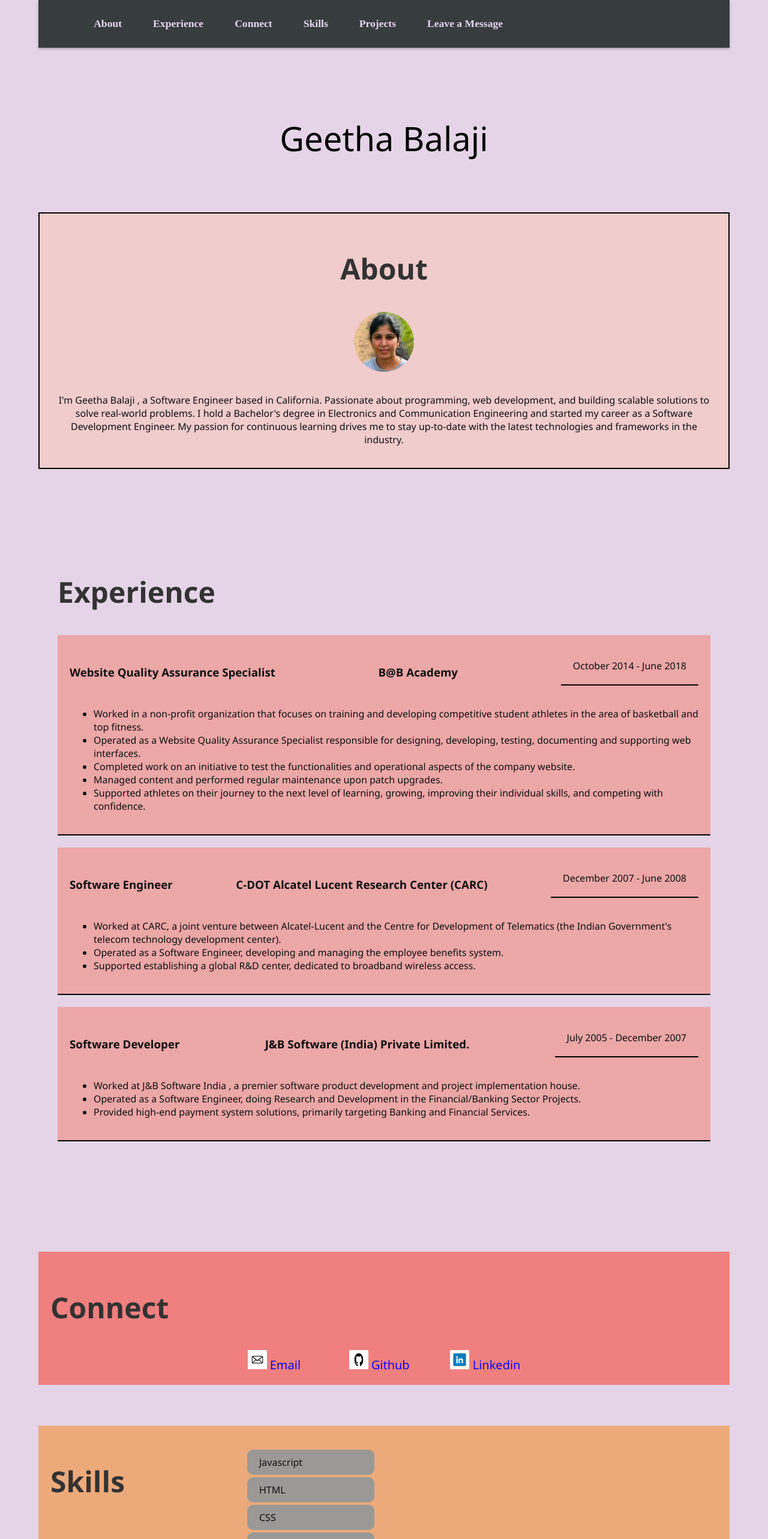
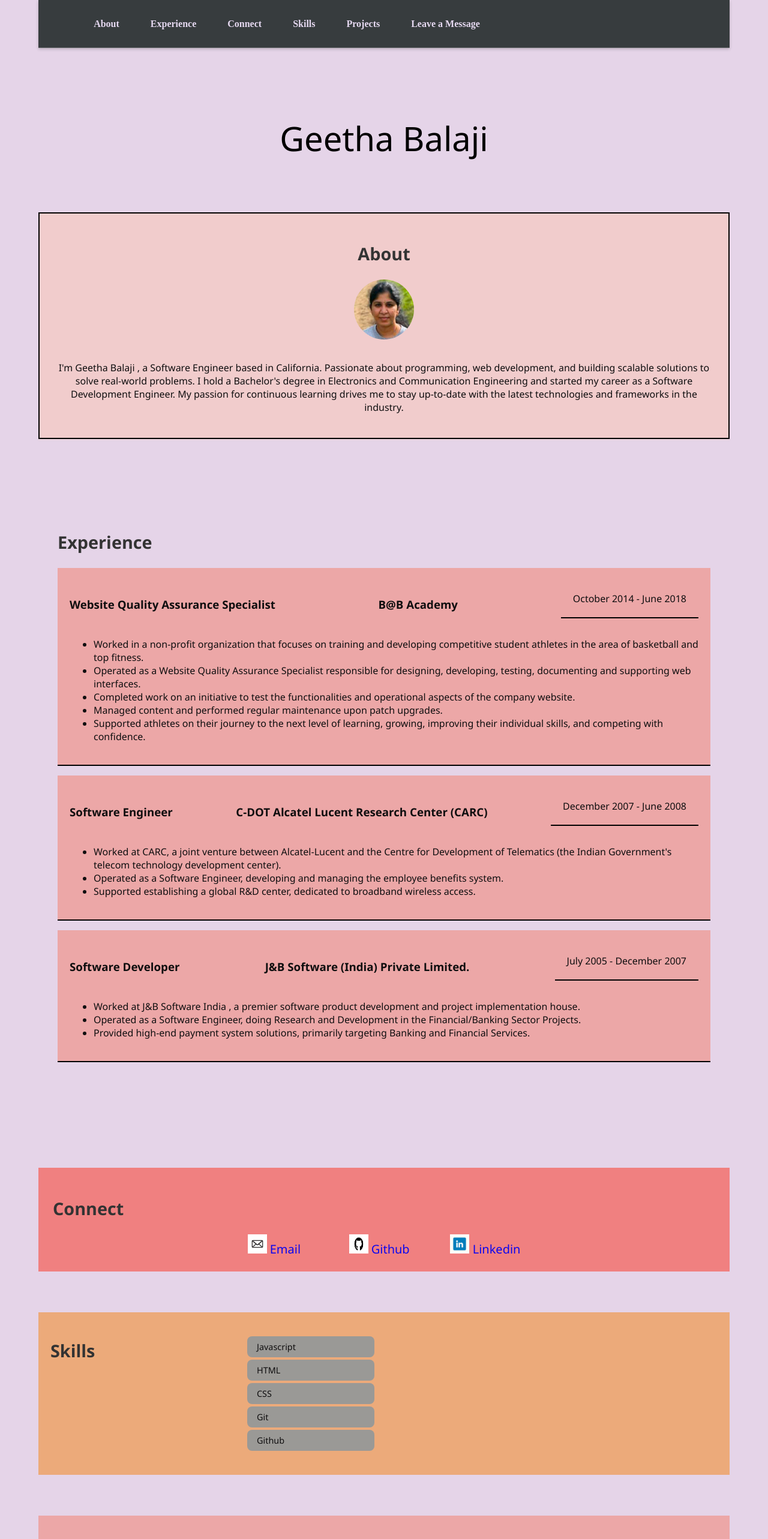
Before and after one commit to Geetha82/geetha-balaji-mars, a website: page index.html in a window 1280 px wide. Shown: the top 2566 px of the page at 60% size. Drawn offline with Linux system fonts and the light colour scheme; no server answers.

Commit message:
"Completed"

```diff
--- a/css/index.css
+++ b/css/index.css
@@ -18,13 +18,14 @@ body {
 
 h1 {
     text-align: center;
-    font-size: 3rem;
+    font-size: 2.2rem;
     font-weight: 100;
     color: rgb(69, 69, 71);
+    padding: 0 1rem;
 }
 
 h2 {
-    font-size: 3rem;
+    font-size: 1.8rem;
     /* Sets the size of the font */
     font-weight: bold;
     /* Sets how thick or thin characters in the font rendered */
@@ -33,9 +34,9 @@ h2 {
 }
 
 section {
-    margin: 1.25rem 0;
+    margin: 1rem 0;
     /* space between sections */
-    padding: 1rem 0.625rem;
+    padding: 1rem;
     /* padding around each section */
     scroll-margin-top: 5rem;
     /* Ensures that when a section is scrolled into view, it accounts for the height of the sticky header */
@@ -53,7 +54,7 @@ header {
     /* background color */
     color: rgb(230, 217, 241);
     /* text color */
-    padding: 1rem 0;
+    padding: 1rem 0.5rem;
     /* padding */
     z-index: 1000;
     /* Ensures the header is above other content */
@@ -62,7 +63,7 @@ header {
 }
 
 header li {
-    font-size: 1.1rem;
+    font-size: 1rem;
     flex-direction: column;
     /* Sets the font size for list items in the header */
 }
@@ -72,7 +73,7 @@ header nav ul {
     display: flex;
     flex-wrap: wrap;
     justify-content: center;
-    gap: 2rem;
+    gap: 1rem;
     padding: 0;
     margin: 0;
     width: 100%;
@@ -100,7 +101,7 @@ nav a:hover {
     box-shadow: 0 0.125rem 0.125rem rgba(237, 208, 208, 0.5);
     /* margin-left: auto;
     margin-right: auto; */
-    padding: 1.25rem;
+    padding: 1.5rem;
     margin: 0;
 }
 
@@ -122,14 +123,15 @@ nav a:hover {
     display: flex;
     flex-direction: column;
     /* Stack the header and description vertically */
-    margin-bottom: 1.25rem;
-    border-bottom: 0.125rem solid #020101;
+    margin-bottom: 1rem;
+    border-bottom: 2px solid #020101;
 }
 
 .experience-header-row {
     display: flex;
     justify-content: space-between;
     align-items: center;
+    flex-direction: column;
     /* Align items to the baseline */
 
 }
@@ -150,12 +152,13 @@ nav a:hover {
 
 #Skills li {
     list-style: none;
-    font-size: medium;
+    font-size: 0.9rem;
     background-color: rgb(154, 153, 150);
-    padding: 0.625rem 1.25rem;
-    border-radius: 0.625rem;
+    padding: 0.5rem 1rem;
+    border-radius: 0.5rem;
     margin: 0.25rem;
     justify-content: center;
+     border-radius: 0.5rem;
 }
 
 /* Project Section */
@@ -171,8 +174,7 @@ nav a:hover {
     padding: 0;
     margin: 0;
     display: grid;
-    /*  create a responsive grid without needing many media queries */
-    grid-template-columns: repeat(auto-fit, minmax(2515.625rem, 1fr));
+    grid-template-columns: 1fr;
     gap: 1.25rem;
 }
 
@@ -194,7 +196,7 @@ nav a:hover {
 /* Connect Section */
 #Connect {
     background-color: rgb(240, 128, 128);
-    padding: 1.25rem;
+    padding: 1.5rem;
     display: flex;
     flex-direction: column;
     /* Stack the header and description vertically */
@@ -211,7 +213,7 @@ nav a:hover {
     display: grid;
     grid-template-columns: 1fr;
     justify-content: space-evenly;
-    gap: 1.25rem;
+    gap: 1rem;
     padding: 0;
     list-style: none;
 }
@@ -231,7 +233,7 @@ nav a:hover {
     /* Adequate spacing between fields */
     padding: 1.5rem;
     /* margin: 1.25rem  auto; */
-    border: #000 solid 0.125rem;
+    border: #000 solid 2px;
 }
 
 #message-form label {
@@ -322,7 +324,7 @@ footer {
     }
 
     h1 {
-        font-size: 1.75rem;
+        font-size: 3rem;
         /* Change 1: Increase font size */
         color: #e75613;
         /* Change 2: Change color */
@@ -363,6 +365,9 @@ footer {
         background-color: #e75613;
     }
 
+    .experience-header-row { flex-direction: row; justify-content: space-between; }
+
+
     /* 4. Grid Layouts */
     #Skills,
     #Projects ul,
@@ -382,7 +387,7 @@ footer {
 
     #Projects ul {
         display: grid;
-        grid-template-columns: repeat(2, 1fr);
+        grid-template-columns: repeat(auto-fit, minmax(300px, 1fr));
         gap: 1.25rem;
     }
 
@@ -394,7 +399,7 @@ footer {
     }
 
     #submit-button {
-        width: auto;
+        width: 20%;
         /* Allow button to the size based on the message */
         padding: 0.75rem 1.5rem;
         /* Adjust padding for desktop */
```
